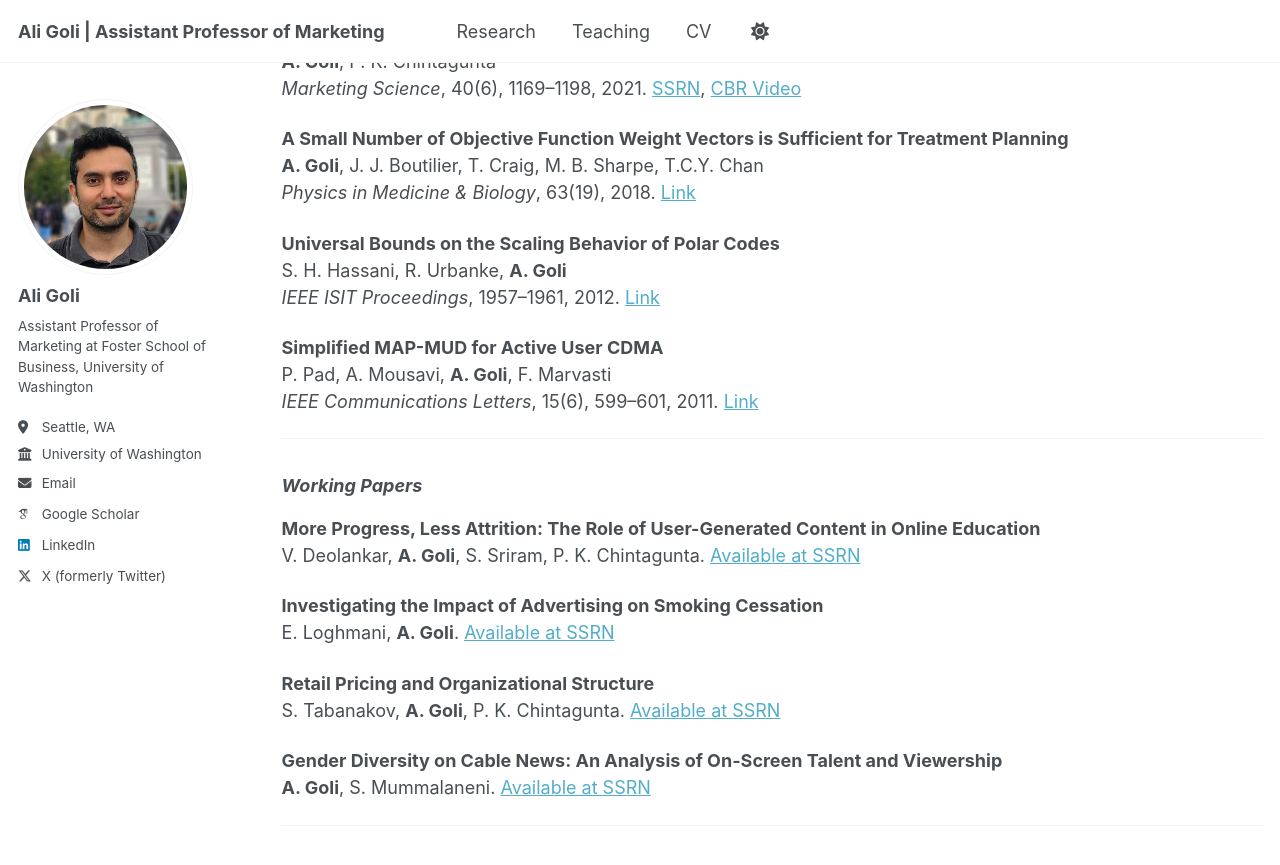
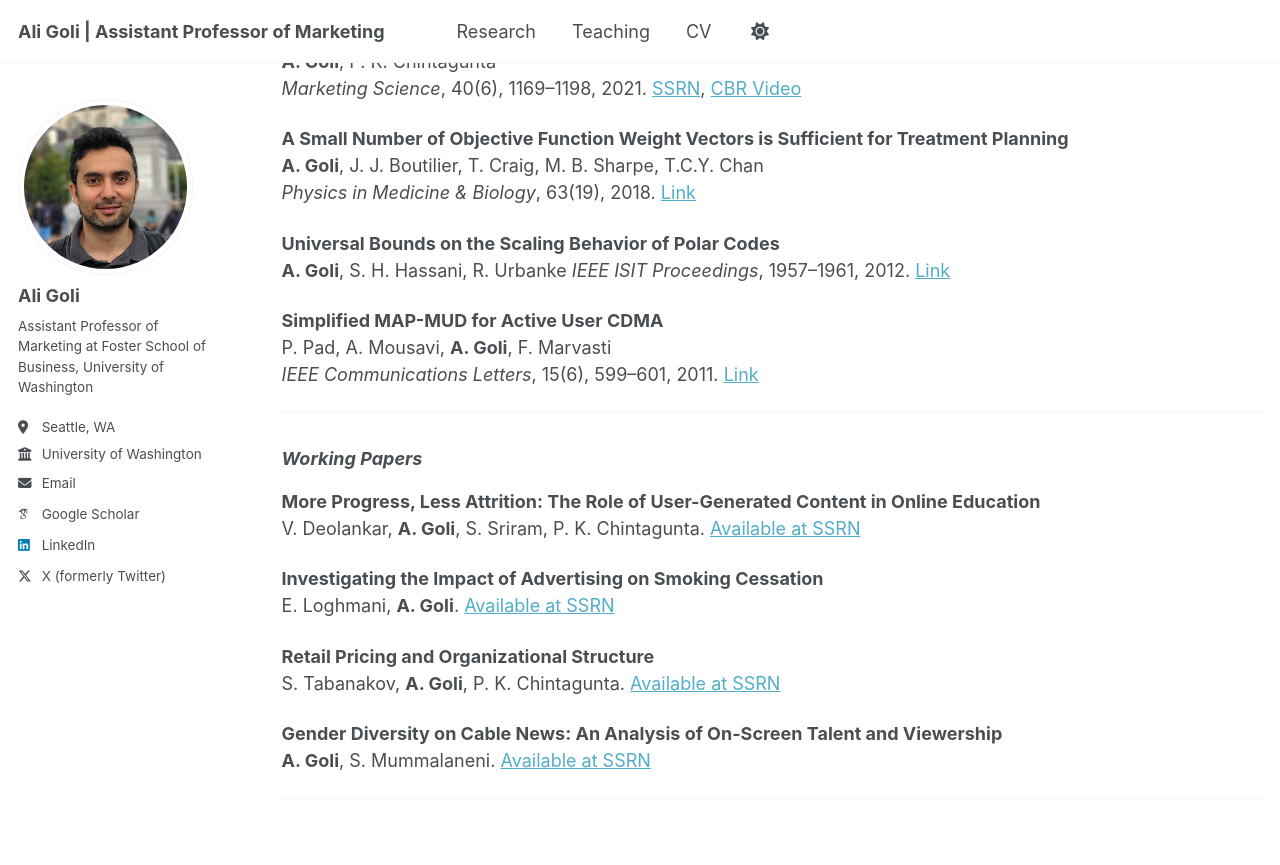
Before and after one commit to golialii/golialii.github.io, a Jekyll site: the page built from _pages/research.md, in a window 1280 px wide and 900 px high, scrolled down 1017 px. Shown: the top 865 px of the window. Built offline with Jekyll 4.4.1, drawn with Linux system fonts in a browser that asks for light colours; some web fonts are replaced; part of the change alters nothing that is shown.

```diff
--- a/_pages/research.md
+++ b/_pages/research.md
@@ -45,15 +45,15 @@ Forthcoming, *International Journal of Research in Marketing*. [SSRN](https://pa
 
 **A Small Number of Objective Function Weight Vectors is Sufficient for Treatment Planning**
 **A. Goli**, J. J. Boutilier, T. Craig, M. B. Sharpe, T.C.Y. Chan
-*Physics in Medicine & Biology*, 63(19), 2018. [Link](https://iopscience.iop.org/article/10.1088/1361-6560/aade39)
+*Physics in Medicine & Biology*, 63(19), 2018. [Link](https://iopscience.iop.org/article/10.1088/1361-6560/aad2f0)
 
 **Universal Bounds on the Scaling Behavior of Polar Codes**
-S. H. Hassani, R. Urbanke, **A. Goli**
-*IEEE ISIT Proceedings*, 1957–1961, 2012. [Link](https://ieeexplore.ieee.org/document/6283742)
+**A. Goli**, S. H. Hassani, R. Urbanke
+*IEEE ISIT Proceedings*, 1957–1961, 2012. [Link](https://ieeexplore.ieee.org/abstract/document/6283641)
 
 **Simplified MAP-MUD for Active User CDMA**
 P. Pad, A. Mousavi, **A. Goli**, F. Marvasti
-*IEEE Communications Letters*, 15(6), 599–601, 2011. [Link](https://ieeexplore.ieee.org/document/5771472)
+*IEEE Communications Letters*, 15(6), 599–601, 2011. [Link](https://ieeexplore.ieee.org/document/5743055)
 
 ---
 
```
